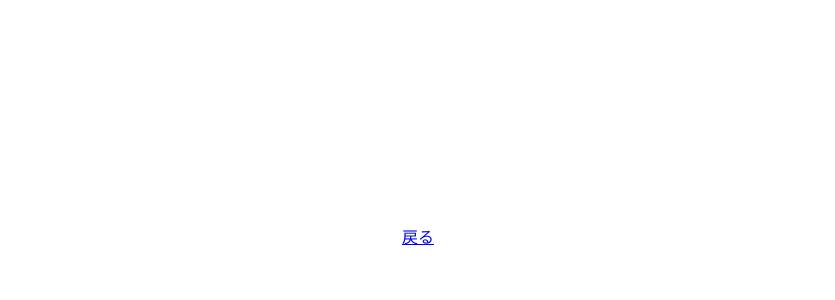
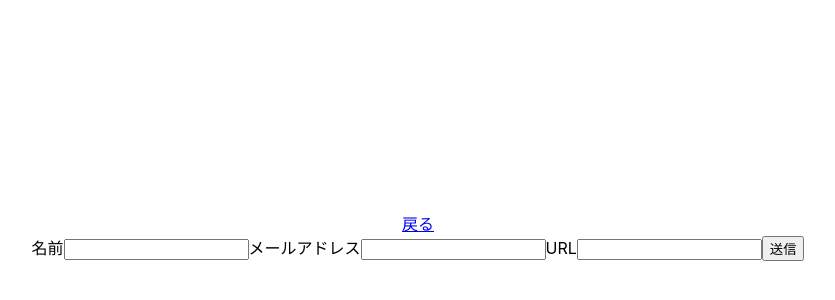
Before and after one commit to redamoon/sacss-netlify-forms-nuxt, a Nuxt app: page /contact in a window 1280 px wide. Shown: the part 164-464 px from the top of the page, without its empty margins (222-1057 px from the left). Built offline with nearby package versions, Linux system fonts and the light colour scheme.

Commit message:
[add] form追加

```diff
--- a/components/FromContainer.vue
+++ b/components/FormContainer.vue
@@ -1,12 +1,12 @@
 <template>
-  <from :name="name" method="POST" data-netlify="true" class="from-container">
+  <form :name="name" method="POST" data-netlify="true" class="form-container">
     <slot />
-  </from>
+  </form>
 </template>
 
 <script>
 export default {
-  name: 'FromContainer',
+  name: 'FormContainer',
   props: {
     name: {
       type: String,
@@ -17,7 +17,7 @@ export default {
 </script>
 
 <style lang="scss" scoped>
-.from-container {
+.form-container {
   width: 100%;
 }
 </style>
--- a/pages/contact/index.vue
+++ b/pages/contact/index.vue
@@ -2,6 +2,15 @@
   <layout-container>
     <layout-inner>
       <base-link name="戻る" path="/" />
+      <form-container name="sacss">
+        <label for="form-name">名前</label>
+        <input id="form-name" name="name" autocomplete="name" type="text" />
+        <label for="form-email">メールアドレス</label>
+        <input id="form-email" name="email" autocomplete="email" type="email" />
+        <label for="form-url">URL</label>
+        <input id="form-url" name="url" autocomplete="url" type="url" />
+        <button type="submit">送信</button>
+      </form-container>
     </layout-inner>
   </layout-container>
 </template>
@@ -10,12 +19,14 @@
 import LayoutContainer from '~/components/LayoutContainer'
 import LayoutInner from '~/components/LayoutInner'
 import BaseLink from '~/components/BaseLink'
+import FormContainer from '~/components/FormContainer'
 
 export default {
   components: {
     LayoutContainer,
     LayoutInner,
-    BaseLink
+    BaseLink,
+    FormContainer
   }
 }
 </script>
```
Also changed, not shown: components/FormInputText.vue (added, +13 -0 lines), components/FormLabel.vue (added, +19 -0 lines).
